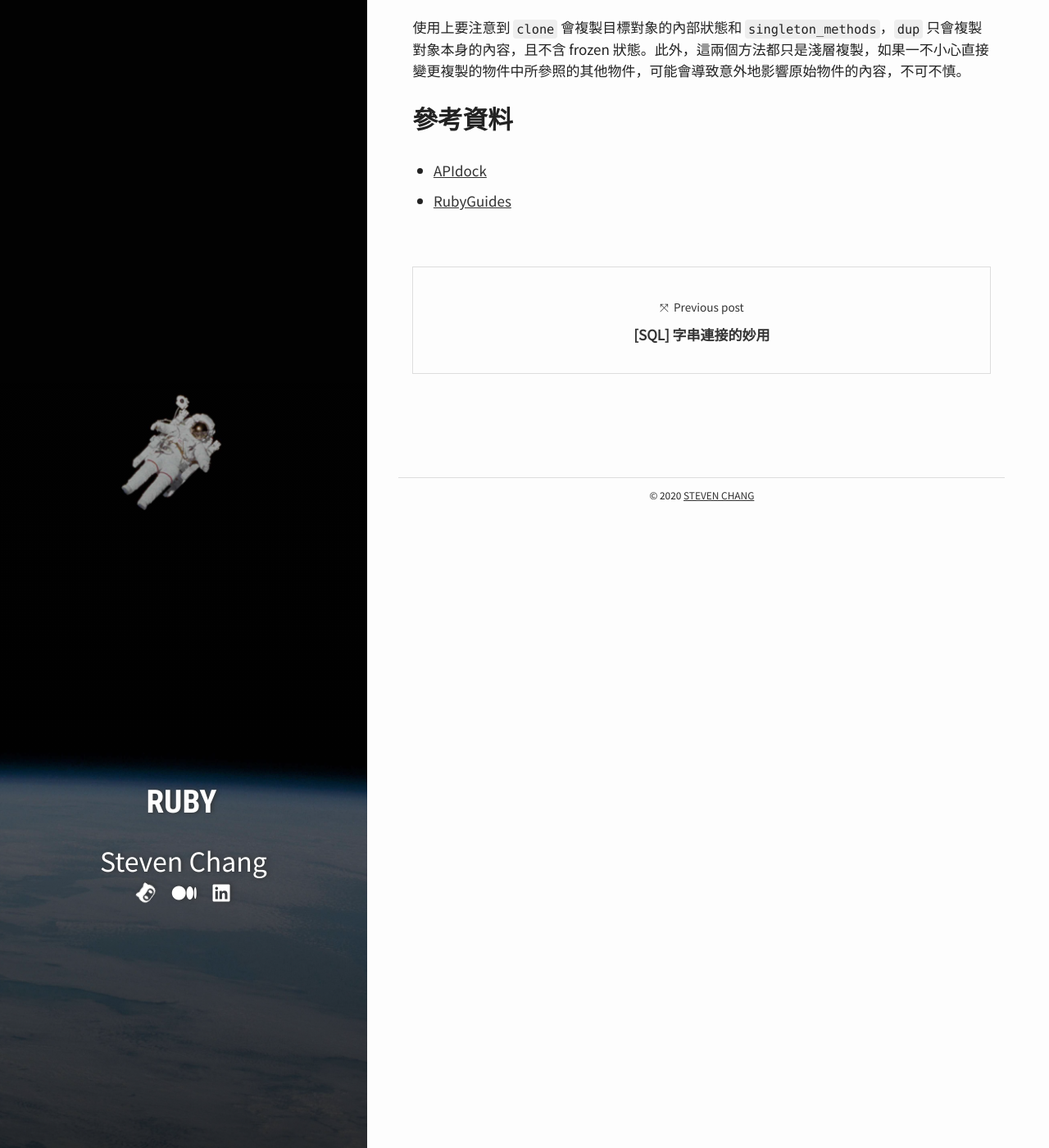
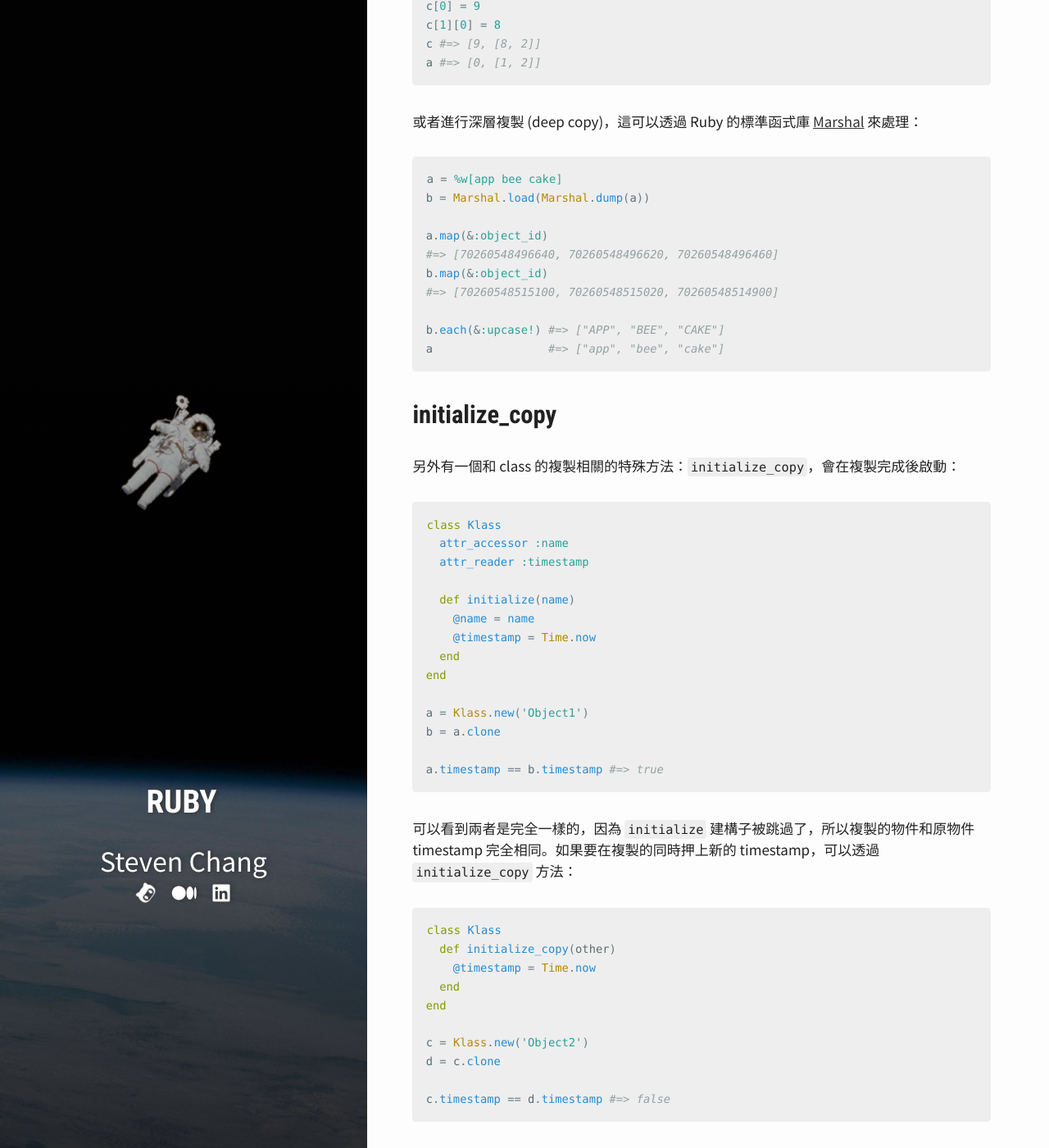
Before and after one commit to stevencch99/stevencch99.github.io, a Jekyll site: the page built from _posts/2020-04-02-ruby-differences-between-clone-and-dup.md, in a window 1280 px wide and 1400 px high, scrolled down 3471 px. Shown: the whole window at 82% size. Built offline with Jekyll 4.4.1, drawn with Linux system fonts in a browser that asks for light colours; nearby versions of some CDN libraries; comment, search, counter and statistics services are not loaded; some of the changed text lies outside the part shown.

Commit message:
Update post of Clone and Dup.

````diff
--- a/_posts/2020-04-02-ruby-differences-between-clone-and-dup.md
+++ b/_posts/2020-04-02-ruby-differences-between-clone-and-dup.md
@@ -82,7 +82,7 @@ s3.singleton_methods #=> []
 s3.foo               #=> NoMethodError (undefined method `foo' for #<Klass:0x00007fe10710c878>)
 ```
 
-# 淺層複製 (shallow copy)
+## 淺層複製 (shallow copy)
 
 這兩個複製方法同屬淺層複製，複製對象如果含有其他物件的參照，例如陣列中包含著字串物件，結果也只是複製那些字串的參照，結果會指向同一個物件，這點可以從完全相同的 Object Id 看出來：
 
@@ -107,12 +107,35 @@ b #=> ["App", "bee", "cake"]
 a #=> ["App", "bee", "cake"]
 ```
 
-以這個例子來說，如果想變更陣列中字串的內容又不影響到原陣列，還是重新指派值會比較安全：
+以這個例子來說，重新指派值好像沒問題：
 
 ```ruby
 b[0] = 'Deep'
 b #=> ["Deep", "bee", "cake"]
 a #=> ["App", "bee", "cake"]
+```
+
+但是如果更深一層就不行了：
+
+```ruby
+a = [0, [1, 2]]
+b = a.clone
+
+b[0] = 9
+b[1][0] = 8
+
+b #=> [9, [8, 2]]
+a #=> [0, [8, 2]]
+```
+
+這就是淺層複製的問題，如果不希望影響到原陣列的內容，一個快速解決的手段是連同陣列的下一層也複製起來：
+
+```ruby
+c = a.clone.map(&:clone)
+c[0] = 9
+c[1][0] = 8
+c #=> [9, [8, 2]]
+a #=> [0, [1, 2]]
 ```
 
 或者進行深層複製 (deep copy)，這可以透過 Ruby 的標準函式庫 [Marshal](https://ruby-doc.org/core-2.7.1/Marshal.html) 來處理：
@@ -130,6 +153,42 @@ b.each(&:upcase!) #=> ["APP", "BEE", "CAKE"]
 a                 #=> ["app", "bee", "cake"]
 ```
 
+## initialize_copy
+
+另外有一個和 class 的複製相關的特殊方法：`initialize_copy`，會在複製完成後啟動：
+
+```ruby
+class Klass
+  attr_accessor :name
+  attr_reader :timestamp
+
+  def initialize(name)
+    @name = name
+    @timestamp = Time.now
+  end
+end
+
+a = Klass.new('Object1')
+b = a.clone
+
+a.timestamp == b.timestamp #=> true
+```
+
+可以看到兩者是完全一樣的，因為 `initialize` 建構子被跳過了，所以複製的物件和原物件 timestamp 完全相同。如果要在複製的同時押上新的 timestamp，可以透過 `initialize_copy` 方法：
+
+```ruby
+class Klass
+  def initialize_copy(other)
+    @timestamp = Time.now
+  end
+end
+
+c = Klass.new('Object2')
+d = c.clone
+
+c.timestamp == d.timestamp #=> false
+```
+
 ## 小結
 
 使用上要注意到 `clone` 會複製目標對象的內部狀態和 `singleton_methods`，`dup` 只會複製對象本身的內容，且不含 frozen 狀態。此外，這兩個方法都只是淺層複製，如果一不小心直接變更複製的物件中所參照的其他物件，可能會導致意外地影響原始物件的內容，不可不慎。
@@ -137,3 +196,4 @@ a                 #=> ["app", "bee", "cake"]
 ## 參考資料
 - [APIdock](https://apidock.com/ruby/v2_1_10/Object/dup)
 - [RubyGuides](https://www.rubyguides.com/2018/11/dup-vs-clone/)
+- [ruby rails 的复制 dup clone](https://blog.csdn.net/dazhi_100/article/details/17021741)
````
